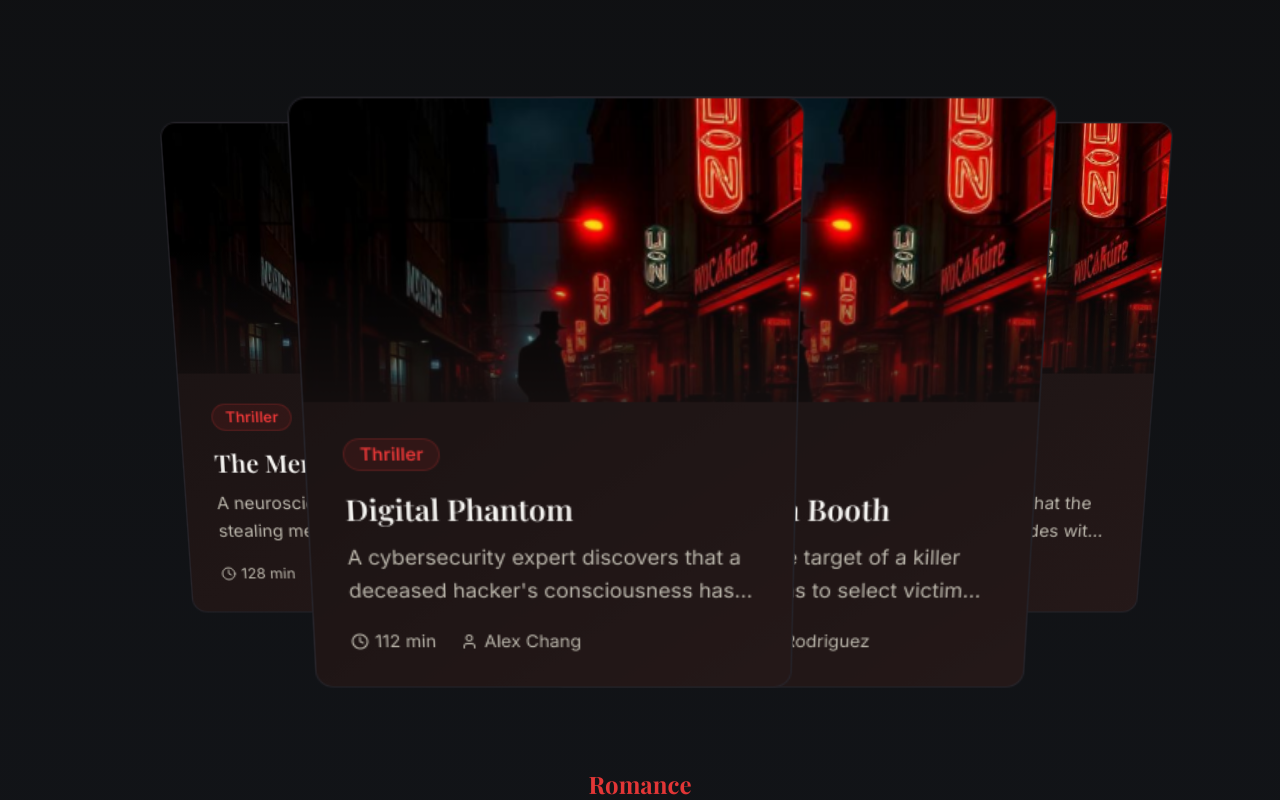
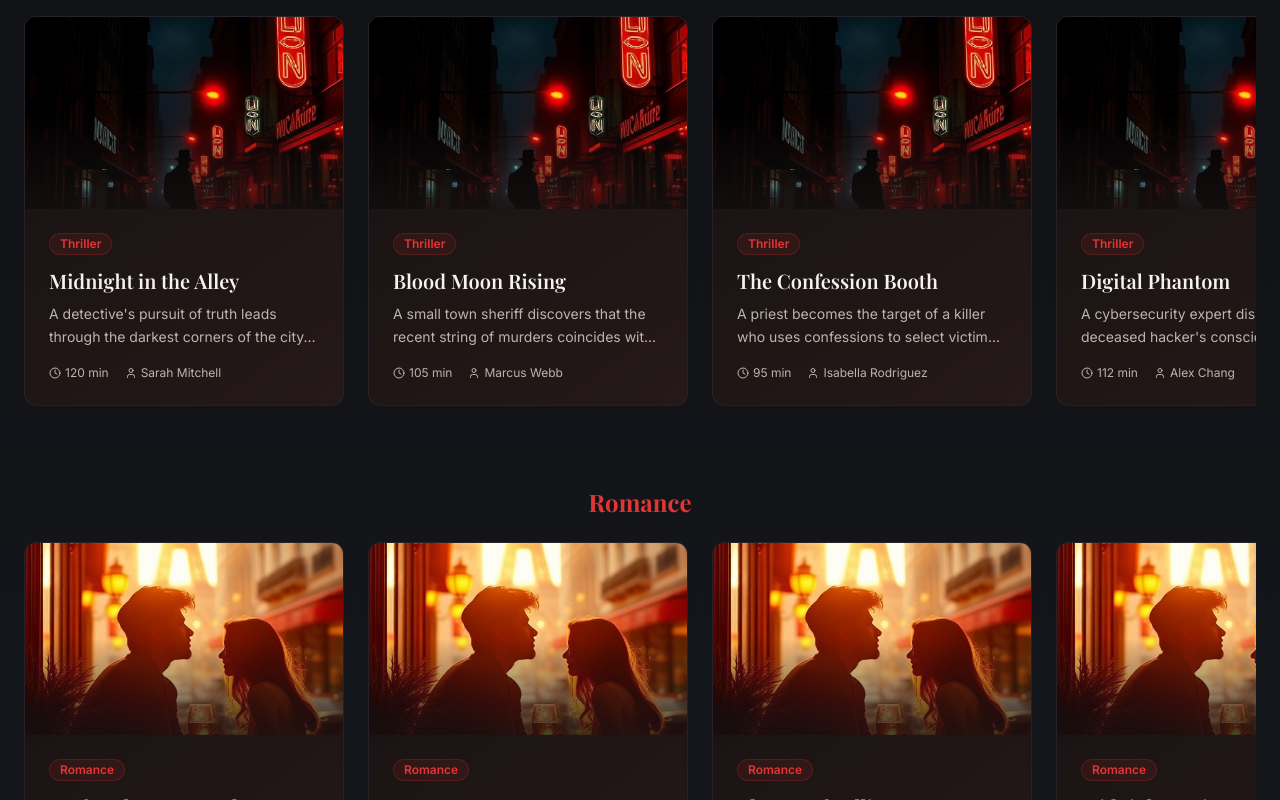
Before and after one commit to prabhathpuli-cloud/flick-scroll-showcase, a React (Vite) app: page / in a window 1280 px wide. Shown: the part 1060-1860 px from the top of the page. Built offline with nearby package versions, Linux system fonts and the light colour scheme; the HTML template or start-up script is replaced by a standard one.

Commit message:
Revert to horizontal scroll

```diff
--- a/src/components/ScriptCarousel.tsx
+++ b/src/components/ScriptCarousel.tsx
@@ -1,4 +1,4 @@
-import { useState } from "react";
+import { useRef } from "react";
 import ScriptCard from "./ScriptCard";
 import { Button } from "@/components/ui/button";
 import { ChevronLeft, ChevronRight } from "lucide-react";
@@ -20,7 +20,7 @@ interface ScriptCarouselProps {
 }
 
 const ScriptCarousel = ({ scripts, onScriptSelect }: ScriptCarouselProps) => {
-  const [rotationAngle, setRotationAngle] = useState(0);
+  const scrollRef = useRef<HTMLDivElement>(null);
 
   // Group scripts by genre
   const groupedScripts = scripts.reduce((acc, script) => {
@@ -31,13 +31,19 @@ const ScriptCarousel = ({ scripts, onScriptSelect }: ScriptCarouselProps) => {
     return acc;
   }, {} as Record<string, Script[]>);
 
-  const rotate = (direction: 'left' | 'right') => {
-    const rotationStep = 360 / 10; // 36 degrees per step for 10 items
-    setRotationAngle(prev =>
-      direction === 'left'
-        ? prev - rotationStep
-        : prev + rotationStep
-    );
+  const scroll = (direction: 'left' | 'right') => {
+    if (scrollRef.current) {
+      const scrollAmount = 340; // Card width + gap
+      const currentScroll = scrollRef.current.scrollLeft;
+      const targetScroll = direction === 'left'
+        ? currentScroll - scrollAmount
+        : currentScroll + scrollAmount;
+
+      scrollRef.current.scrollTo({
+        left: targetScroll,
+        behavior: 'smooth'
+      });
+    }
   };
 
   return (
@@ -59,7 +65,7 @@ const ScriptCarousel = ({ scripts, onScriptSelect }: ScriptCarouselProps) => {
             <Button
               variant="outline"
               size="icon"
-              onClick={() => rotate('left')}
+              onClick={() => scroll('left')}
               className="bg-card/50 border-border/50 hover:bg-primary hover:border-primary hover:text-primary-foreground transition-all duration-300"
             >
               <ChevronLeft className="w-4 h-4" />
@@ -67,7 +73,7 @@ const ScriptCarousel = ({ scripts, onScriptSelect }: ScriptCarouselProps) => {
             <Button
               variant="outline"
               size="icon"
-              onClick={() => rotate('right')}
+              onClick={() => scroll('right')}
               className="bg-card/50 border-border/50 hover:bg-primary hover:border-primary hover:text-primary-foreground transition-all duration-300"
             >
               <ChevronRight className="w-4 h-4" />
@@ -77,53 +83,30 @@ const ScriptCarousel = ({ scripts, onScriptSelect }: ScriptCarouselProps) => {
 
         {/* Scripts by Genre */}
         {Object.entries(groupedScripts).map(([genre, genreScripts]) => (
-          <div key={genre} className="mb-32">
-            <h3 className="font-cinematic text-2xl font-bold text-primary text-center mb-12">
+          <div key={genre} className="mb-16">
+            <h3 className="font-cinematic text-2xl font-bold text-primary text-center mb-6">
               {genre}
             </h3>
-
-            {/* 3D Donut Wheel Container */}
-            <div className="relative w-full h-[600px] flex items-center justify-center" style={{ perspective: '1200px' }}>
             <div
-                className="relative w-[400px] h-[400px] transition-transform duration-700 ease-in-out preserve-3d"
+              ref={scrollRef}
+              className="flex gap-6 overflow-x-auto scrollbar-hide pb-4"
               style={{
-                  transform: `rotateX(-10deg) rotateY(${rotationAngle}deg)`,
-                  transformStyle: 'preserve-3d'
+                scrollbarWidth: 'none',
+                msOverflowStyle: 'none',
+                scrollBehavior: 'smooth'
               }}
             >
-                {genreScripts.map((script, index) => {
-                  const angle = (360 / genreScripts.length) * index;
-                  const radius = 300; // Distance from center
-                  const x = Math.cos((angle * Math.PI) / 180) * radius;
-                  const z = Math.sin((angle * Math.PI) / 180) * radius;
-
-                  // Calculate scale based on z position for depth effect
-                  const scale = 0.7 + (z + radius) / (radius * 4);
-                  const opacity = 0.6 + (z + radius) / (radius * 2);
-
-                  return (
+              {genreScripts.map((script) => (
                 <div
                   key={script.id}
-                      className="absolute w-[280px] transition-all duration-300 hover:scale-110"
-                      style={{
-                        left: '50%',
-                        top: '50%',
-                        transform: `translate(-50%, -50%) translate3d(${x}px, 0px, ${z}px) scale(${scale})`,
-                        transformOrigin: 'center',
-                        opacity: opacity,
-                        zIndex: Math.round(z + radius)
-                      }}
+                  className="flex-shrink-0 transition-all duration-300 hover:scale-105 hover:shadow-glow"
                 >
-                      <div className="hover:shadow-glow">
                   <ScriptCard
                     {...script}
                     onClick={() => onScriptSelect(script)}
                   />
                 </div>
-                    </div>
-                  );
-                })}
-              </div>
+              ))}
             </div>
           </div>
         ))}
```
Lines whose indentation alone changed are shown as unchanged.
